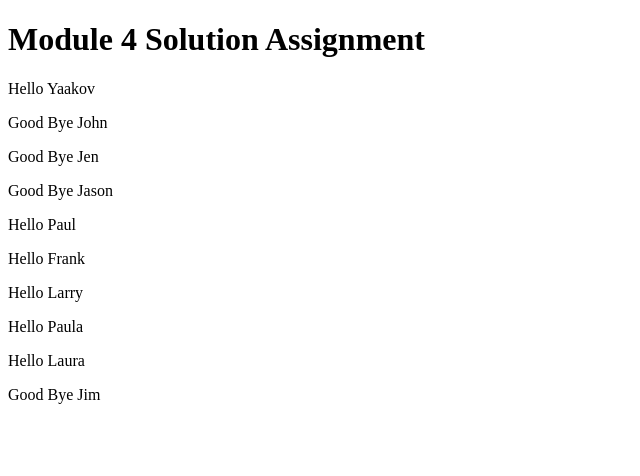
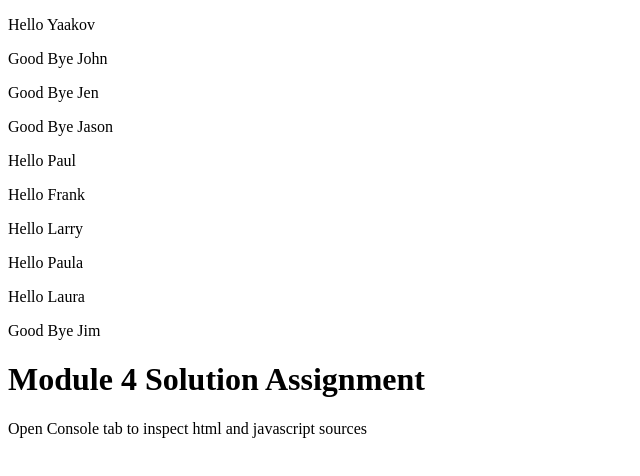
Before and after one commit to nathalypino/Module4_solution, a plain HTML site: page md4_solution/index.html in a window 1280 px wide. Shown: the whole page, without its empty margins (0-640 px from the left). Drawn offline with Linux system fonts and the light colour scheme.

Commit message:
solution index.html

```diff
--- a/md4_solution/index.html
+++ b/md4_solution/index.html
@@ -3,12 +3,12 @@
 <head>
   <meta charset="utf-8">
   <title>Module 4 Solution Starter</title>
-
+  <script src="SpeakHello.js"></script>
+  <script src="SpeakGoodBye.js"></script>
+  <script src="script.js"></script>
 </head>
 <body>
   <h1>Module 4 Solution Assignment</h1>
-  <script src="SpeakHello.js"></script>
-  <script src="SpeakGoodBye.js"></script>
-  <script src="script.js"></script>
+  <p> Open Console tab to inspect html and javascript sources </p>
 </body>
 </html>
```
